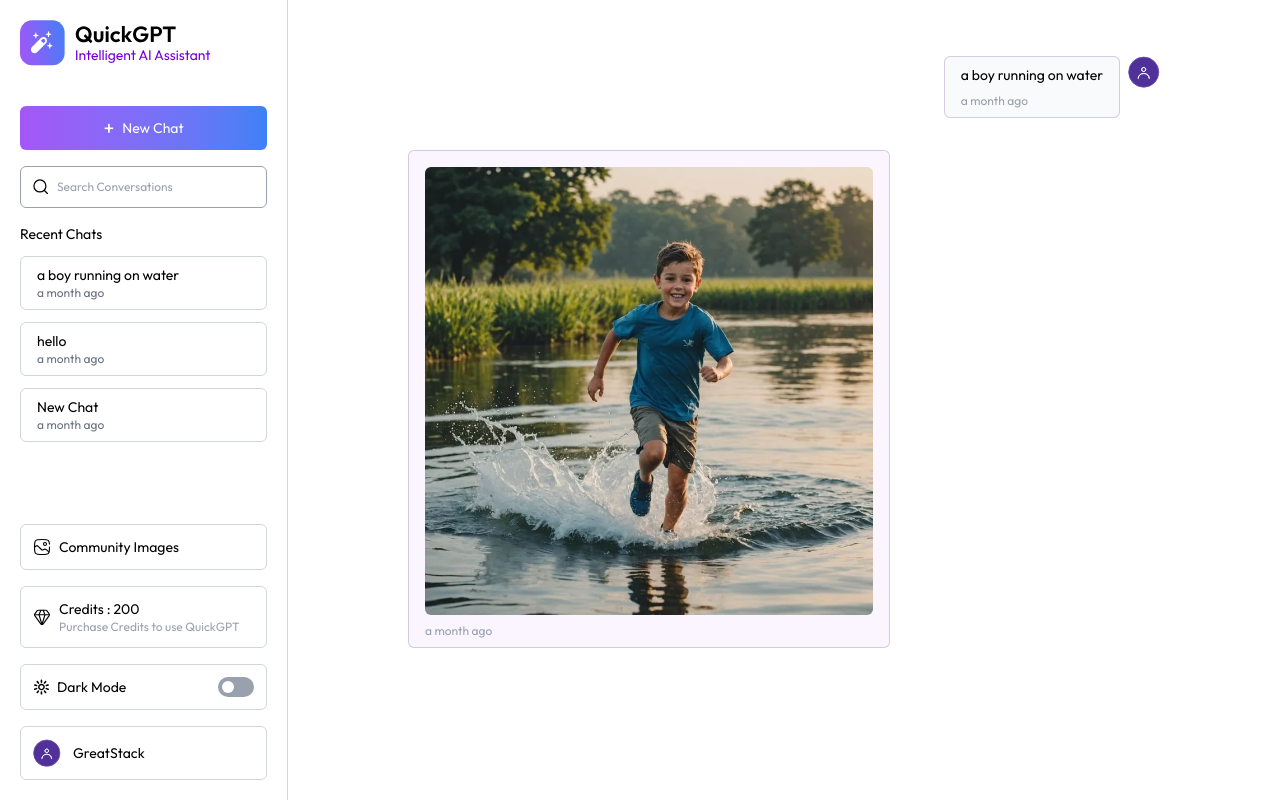
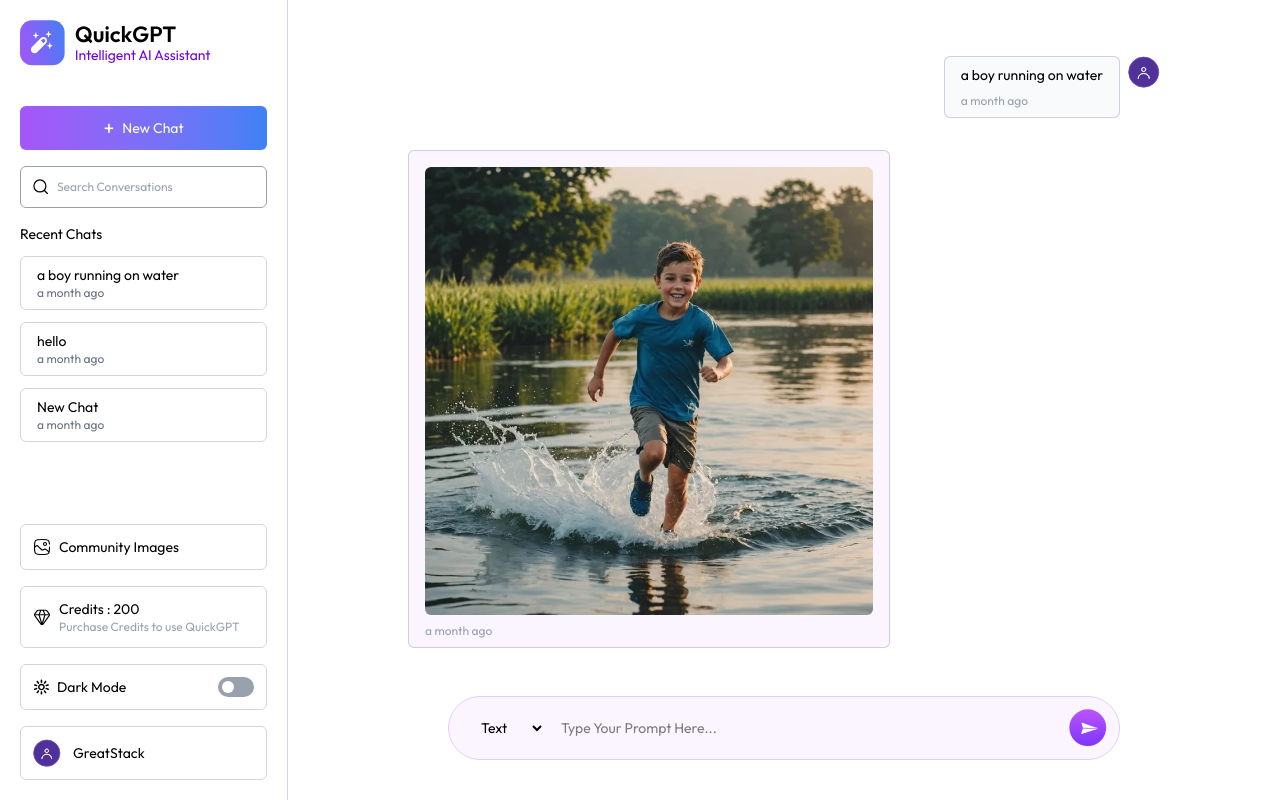
Before and after one commit to vigneshsiva738/QuickGPT, a React (Vite) app in the folder client/: page / in a window 1280 px wide. Built offline with nearby package versions, Linux system fonts and the light colour scheme.

Commit message:
Update ChatBox Component

```diff
--- a/client/package.json
+++ b/client/package.json
@@ -12,8 +12,10 @@
   "dependencies": {
     "@tailwindcss/vite": "^4.1.13",
     "moment": "^2.30.1",
+    "prismjs": "^1.30.0",
     "react": "^19.1.1",
     "react-dom": "^19.1.1",
+    "react-markdown": "^10.1.0",
     "react-router-dom": "^7.9.3",
     "tailwindcss": "^4.1.13"
   },
--- a/client/src/App.jsx
+++ b/client/src/App.jsx
@@ -5,6 +5,7 @@
 import Credits from "./pages/Credits";
 import Community from "./pages/Community";
 import { assets } from "./assets/assets";
+import "./assets/prism.css"
 
 function App() {
 
--- a/client/src/components/ChatBox.jsx
+++ b/client/src/components/ChatBox.jsx
@@ -9,6 +9,14 @@
 
   const [messages, setMessages] = useState([])
   const [loading, setloading] = useState(false)
+
+  const [prompt, setPrompt] = useState("");
+  const [mode, setMode] = useState("text");
+  const [isPublished, setIsPublished] = useState(false);
+
+  const onSubmit = async (e) => {
+    e.preventDefault();
+  }
 
   useEffect(()=>{
     if(selectedChat){
@@ -28,12 +36,33 @@
       )}
 
       {messages.map((message, index)=> <Message key={index} message={message}/>)}
+
+      {/* Loading Animations */}
+      {loading && (<div className="loader flex items-center gap-1.5" >
+        <div className="w-1.5 h-1 rounded-full bg-gray-500 dark:bg-white animate-bounce" ></div>
+        <div className="w-1.5 h-1 rounded-full bg-gray-500 dark:bg-white animate-bounce" ></div>
+        <div className="w-1.5 h-1 rounded-full bg-gray-500 dark:bg-white animate-bounce" ></div>
+        </div>)}
     </div>
 
     {/* Prompt Input Field */}
-    <form>
+    <form className="bg-primary/20 dark:bg-[#583C79]/30 border border-primary dark:border-[#80609F]/30 rounded-full w-full max-w-2xl p-3 pl-4 mx-auto flex gap-4 items-center" onSubmit={onSubmit}>
+      <select onChange={(e)=>setMode(e.target.value)} value={mode} className="text-sm pl-3 pr-2 outline-none" >
+        <option className="dark:bg-purple-900" value="text">Text</option>
+        <option className="dark:bg-purple-900" value="image">Image</option>
+      </select>
+      <input type="text" value={prompt} placeholder="Type Your Prompt Here..." className="flex-1 w-full text-sm outline-none" required onChange={(e)=>setPrompt(e.target.value)} />
+      <button disabled={loading} type="submit">
+        <img src={loading ? assets.stop_icon : assets.send_icon}/>
+      </button>
+    </form>
 
-    </form>
+    {mode==="image" && (
+      <label className="flex justify-center items-center gap-2 pt-3 text-sm max-auto ">
+        <p className="text-xs">Publish Generated Image to Community</p>
+        <input type="checkbox" className="cursor-pointer" checked={isPublished} onChange={(e)=>setIsPublished(e.target.checked)} />
+      </label>
+    )}
 
   </div>)
 }
--- a/client/src/components/Message.jsx
+++ b/client/src/components/Message.jsx
@@ -1,8 +1,15 @@
-import React from "react";
+import React, { useEffect } from "react";
 import { assets } from "../assets/assets";
 import moment from "moment";
+import Markdown from "react-markdown"
+import Prism from "prismjs"
 
 function Message({message}) {
+
+  useEffect(()=>{
+    Prism.highlightAll()
+  },[message.content])
+
   return (<div>
     {message.role === "user" ? (
       <div className="flex items-start justify-end my-4 gap-2" >
@@ -17,7 +24,7 @@
         {message.isImage ? (
           <img src={message.content} className="w-full max-w-md mt-2 rounded-md" />
         ) : (
-          <div className="text-sm dark:text-primary reset-tw" >{message.content}</div>
+          <div className="text-sm dark:text-primary reset-tw" ><Markdown>{message.content}</Markdown></div>
         )}
         <span className="text-xs text-gray-400 dark:text-[#B1A6C0]" >{moment(message.timestamp).fromNow()}</span>
       </div>
--- a/client/src/index.css
+++ b/client/src/index.css
@@ -15,3 +15,14 @@
 ::-webkit-scrollbar {
   display: none;
 }
+
+.reset-tw :not(pre):not(code) {
+  all: revert;
+}
+
+.loader div:nth-child(2){
+  animation-delay: 0.2s;
+}
+.loader div:nth-child(3){
+  animation-delay: 0.4s;
+}
```
Also changed, not shown: 1 other file (tests, documents, lock files or other folders).
